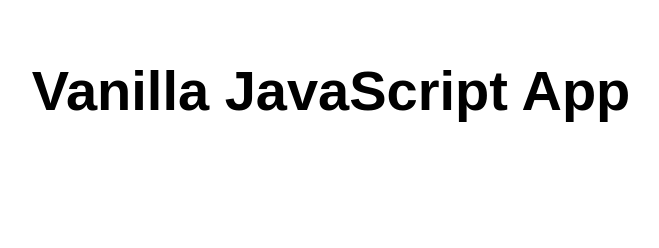
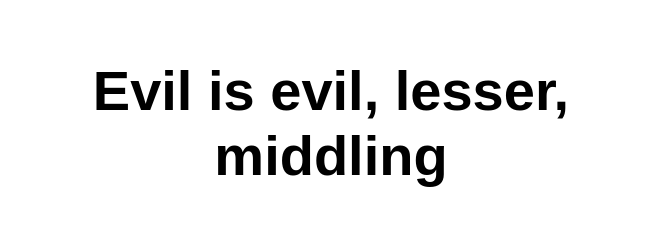
Before and after one commit to DiegoIbarra-11/Ciberseguridad, a website: page src/index.html in a window 1280 px wide. Shown: the whole page, without its empty margins (309-968 px from the left). Drawn offline with Linux system fonts and the light colour scheme.

Commit message:
// modificar la etiqueta del codigo

```diff
--- a/src/index.html
+++ b/src/index.html
@@ -10,7 +10,7 @@
 
 <body>
   <main>
-    <h1>Vanilla JavaScript App</h1>
+    <h1>Evil is evil, lesser, middling</h1>
   </main>
 </body>
 
```
